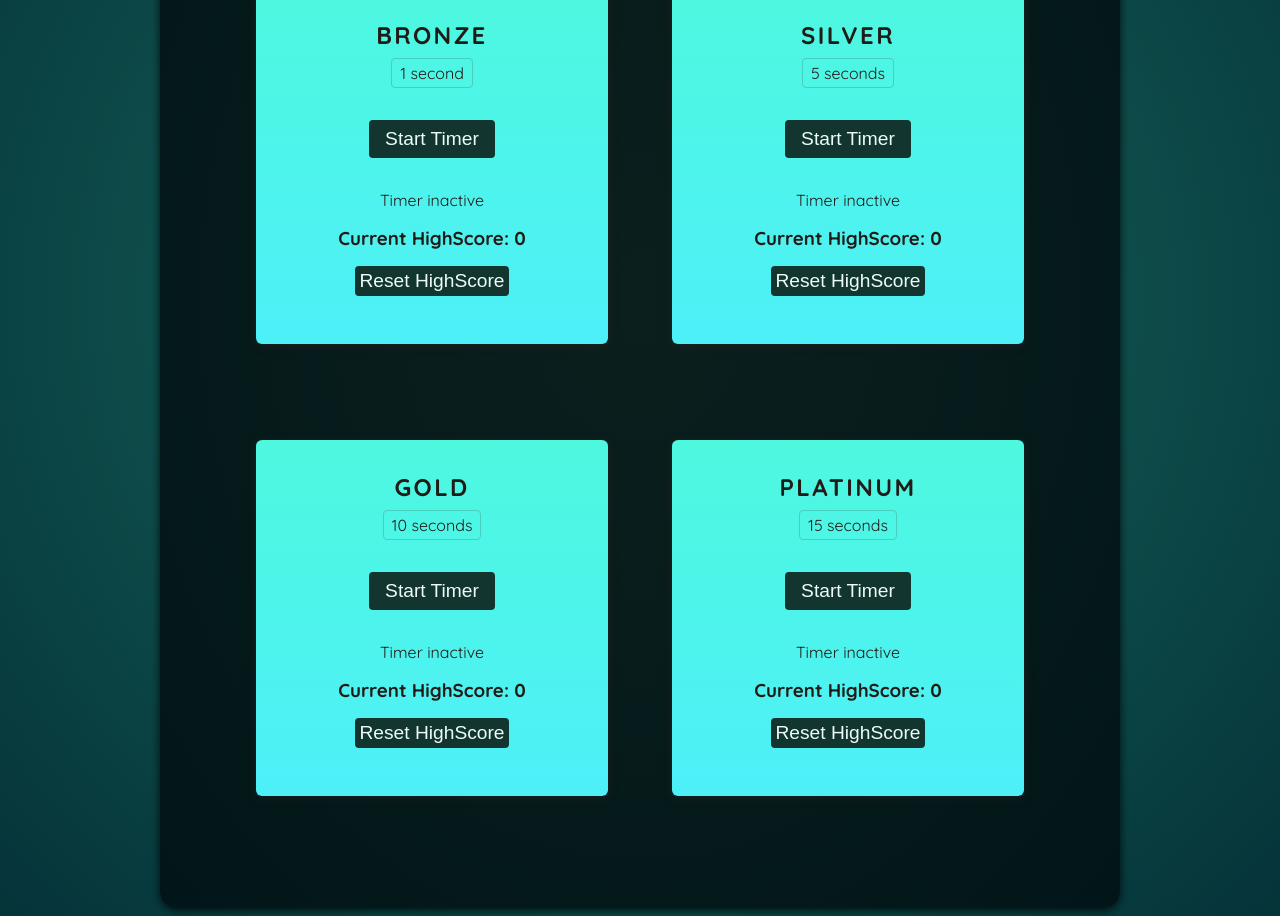
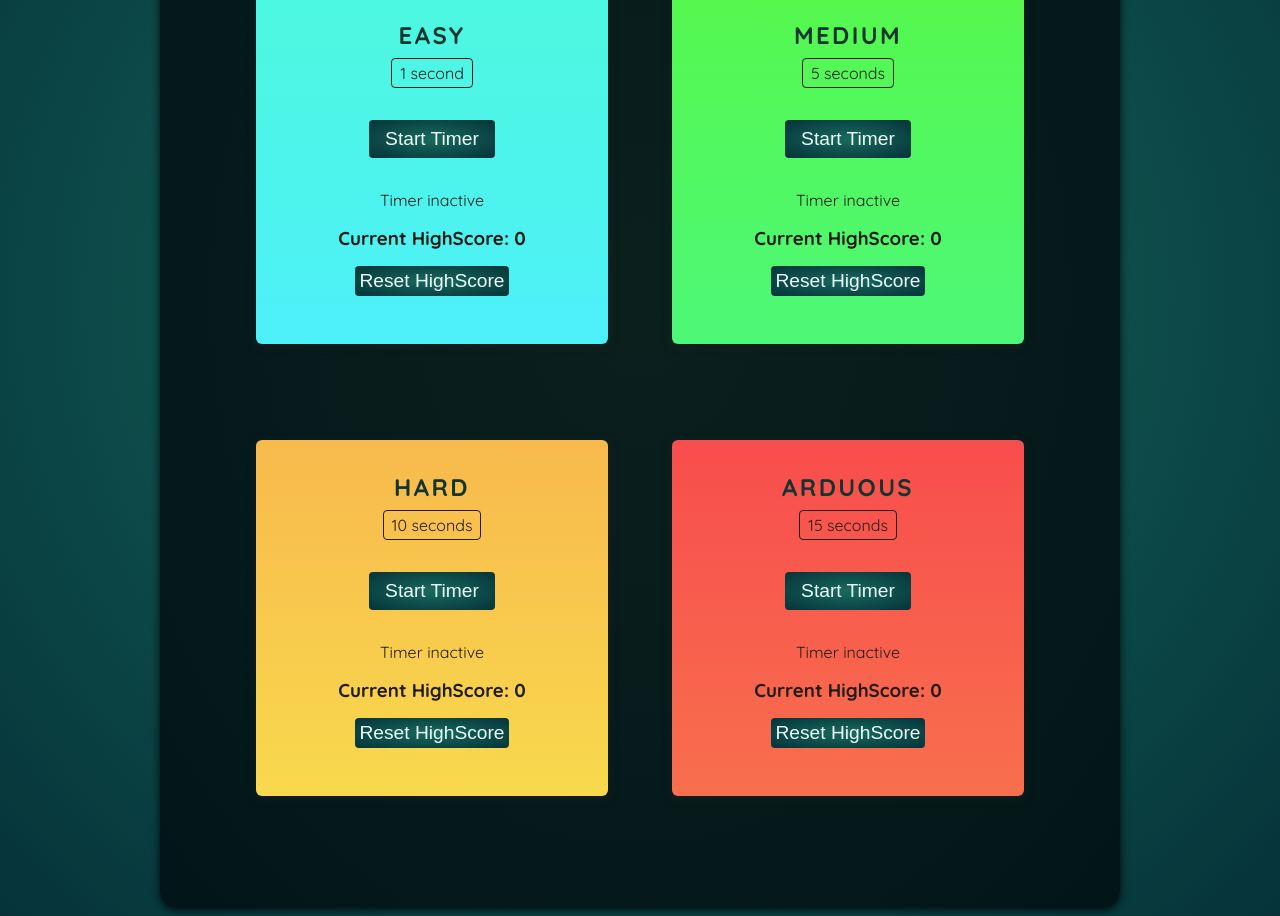
Before and after one commit to Makomanix/countdown, a React (Vite) app: page / in a window 1280 px wide. Shown: the part 320-1236 px from the top of the page. Built offline with nearby package versions, Linux system fonts and the light colour scheme; a web font is replaced by a local one.

Commit message:
renamed difficulties and color-coded them

```diff
--- a/src/App.jsx
+++ b/src/App.jsx
@@ -1,15 +1,15 @@
 import Player from './components/Player.jsx';
-import TimerChallenge from './components/TimerChallene.jsx';
+import TimerChallenge from './components/TimerChallenge.jsx';
 
 function App() {
   return (
     <>
       <Player />
       <div id='challenges'>
-        <TimerChallenge title={"Bronze"} targetTime={1}/>
-        <TimerChallenge title={"Silver"} targetTime={5}/>
-        <TimerChallenge title={"Gold"} targetTime={10}/>
-        <TimerChallenge title={"Platinum"} targetTime={15}/>
+        <TimerChallenge title={"Easy"} targetTime={1}/>
+        <TimerChallenge title={"Medium"} targetTime={5}/>
+        <TimerChallenge title={"Hard"} targetTime={10}/>
+        <TimerChallenge title={"Arduous"} targetTime={15}/>
       </div>
     </>
   );
--- a/src/components/TimerChallene.jsx
+++ b/src/components/TimerChallenge.jsx
@@ -4,8 +4,6 @@ import ResultModal from './ResultModal';
 export default function TimerChallenge({ title, targetTime }) {
 
   const highScore = localStorage.getItem(targetTime) ?? 0;
-  console.log("highscore", highScore)
-
 
   const timer = useRef();
   const dialog = useRef();
@@ -43,7 +41,7 @@ export default function TimerChallenge({ title, targetTime }) {
     localStorage.removeItem(targetTime);
     setDeletedScore(prevDeletedScore => !prevDeletedScore);
   }
-
+    console.log(typeof(title))
 
   return (
     <>
@@ -53,7 +51,7 @@ export default function TimerChallenge({ title, targetTime }) {
       remainingTime={timeRemaining}
       onReset={handleReset}
       score={score}/>
-      <section className="challenge">
+      <section className={`challenge ${title}`} >
         <h2>{title}</h2>
         <p className="challenge-time">{targetTime} second{targetTime > 1 ? "s" : ''}</p>
         <p>
--- a/src/index.css
+++ b/src/index.css
@@ -101,10 +101,26 @@ header p {
   justify-content: center;
   padding: 2rem;
   margin: 2rem auto;
-  background: linear-gradient(#4df8df, #4df0f8);
+  /* background: linear-gradient(#4df8df, #4df0f8); */
   color: #221c18;
   box-shadow: 0 2px 8px rgba(35, 34, 34, 0.6);
   border-radius: 6px;
+}
+
+.Easy {
+  background: linear-gradient(#4df8df, #4df0f8);
+}
+
+.Medium {
+  background: linear-gradient(#55f84d, #4df878);
+}
+
+.Hard {
+  background: linear-gradient(#f8b94d, #f8d94d);
+}
+
+.Arduous {
+  background: linear-gradient(#f84d4d, #f86f4d);
 }
 
 .start-stop {
@@ -112,7 +128,7 @@ header p {
   padding: 0.5rem 1rem;
   border: none;
   border-radius: 4px;
-  background: #12352f;
+  background: radial-gradient(#186a5e, #053339);
   color: #edfcfa;
   font-size: 1.2rem;
   cursor: pointer;
@@ -122,7 +138,7 @@ header p {
   padding: .25rem .25rem;
   border: none;
   border-radius: 4px;
-  background: #12352f;
+  background: radial-gradient(#186a5e, #053339);
   color: #edfcfa;
   font-size: 1.2rem;
   cursor: pointer;
@@ -138,7 +154,7 @@ header p {
   margin: 0;
   text-align: center;
   text-transform: uppercase;
-  color: #221c18;
+  color: #12352f;
 }
 
 .challenge h3 {
@@ -147,7 +163,7 @@ header p {
 }
 
 .challenge-time {
-  border: 1px solid #46cebe;
+  border: 1px solid #221c18;
   border-radius: 4px;
   padding: 0.25rem 0.5rem;
   margin: 0.5rem;
```
